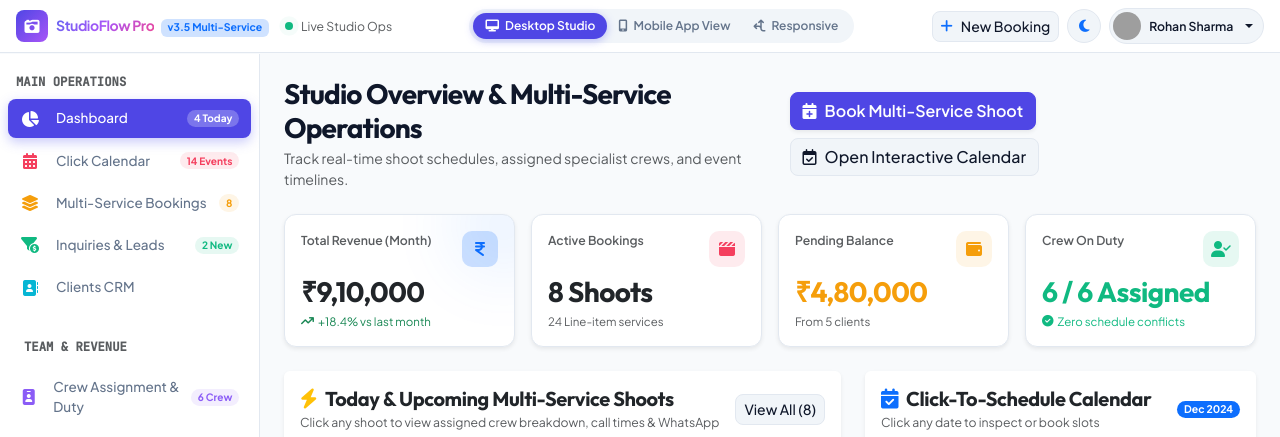
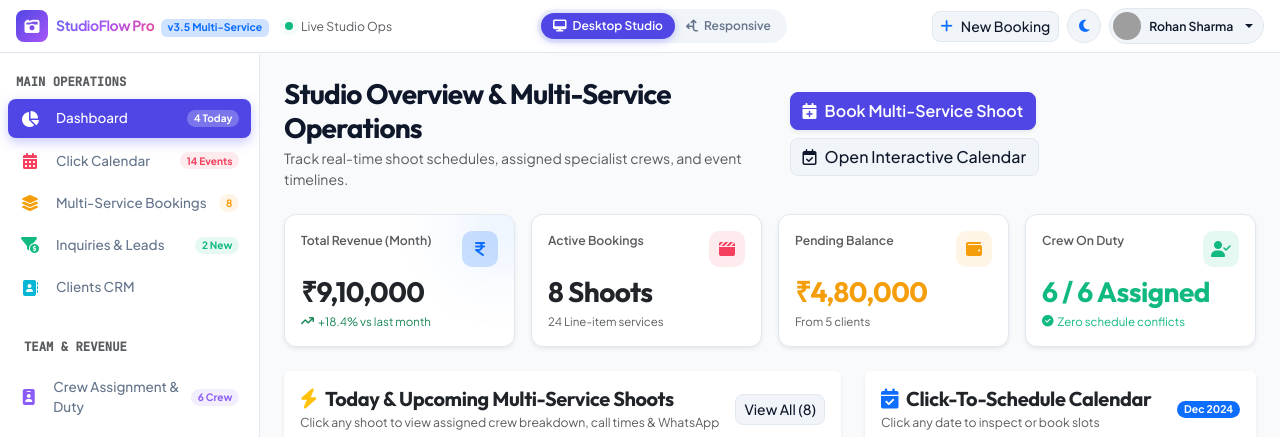
Before and after one commit to MuthuSivakami/Studio, a plain HTML site: page index.html in a window 1280 px wide. Shown: the top 437 px of the page. Drawn offline with nearby package versions, Linux system fonts and the light colour scheme; grey boxes are pictures that could not be loaded.

Commit message:
Update index.html

```diff
--- a/index.html
+++ b/index.html
@@ -46,9 +46,9 @@
       <button type="button" class="btn btn-sm rounded-pill active" id="btnViewDesktop" onclick="setDeviceMode('desktop')">
         <i class="fa-solid fa-desktop me-1"></i> <span class="d-none d-sm-inline">Desktop Studio</span>
       </button>
-      <button type="button" class="btn btn-sm rounded-pill" id="btnViewMobile" onclick="setDeviceMode('mobile')">
+      <!-- <button type="button" class="btn btn-sm rounded-pill" id="btnViewMobile" onclick="setDeviceMode('mobile')">
         <i class="fa-solid fa-mobile-screen-button me-1"></i> <span class="d-none d-sm-inline">Mobile App View</span>
-      </button>
+      </button> -->
       <button type="button" class="btn btn-sm rounded-pill" id="btnViewAuto" onclick="setDeviceMode('auto')">
         <i class="fa-solid fa-arrows-split-up-and-left me-1"></i> <span class="d-none d-sm-inline">Responsive</span>
       </button>
```
